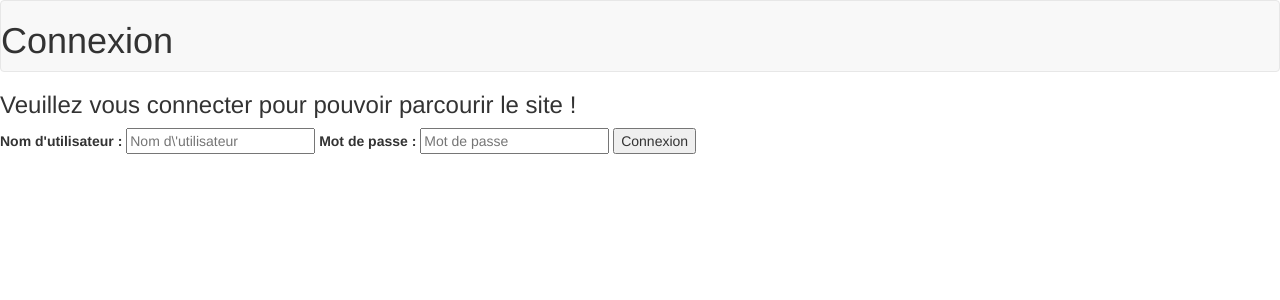
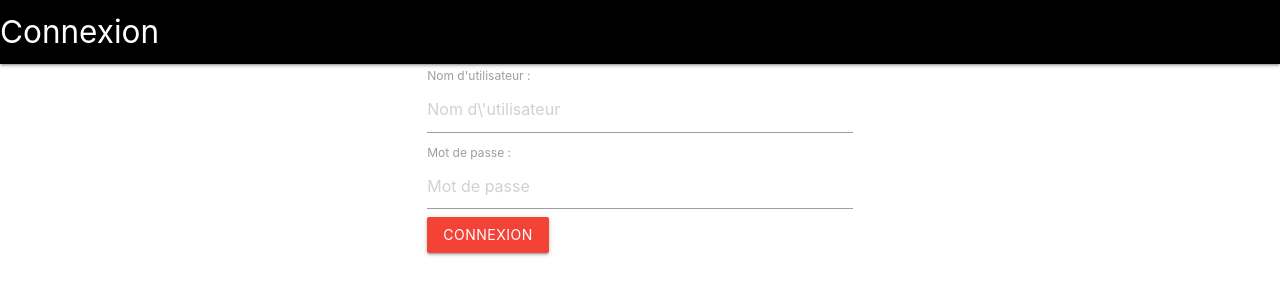
Before and after one commit to Sodoxs/Projet_Hopital, a Symfony app: template Site/templates/security/login.html.twig in a window 1280 px wide. Shown: the top 300 px of the page. Run offline with Twig, Linux system fonts and the light colour scheme; the template is opened without the code that fills it, so the values that code supplies are empty; some libraries are stand-ins or nearby versions.

Commit message:
modified:   Site/config/packages/security.yaml 	modified:   Site/templates/base.html.twig 	modified:   Site/templates/security/login.html.twig

```diff
--- a/Site/templates/base.html.twig
+++ b/Site/templates/base.html.twig
@@ -7,23 +7,21 @@
 
         {% block stylesheets %}{% endblock %}
 
-        {% block css %}
-            <link rel="stylesheet" href="//maxcdn.bootstrapcdn.com/bootstrap/3.2.0/css/bootstrap.min.css">
-        {% endblock %}
+        {#<link rel="stylesheet" href="//maxcdn.bootstrapcdn.com/bootstrap/3.2.0/css/bootstrap.min.css">#}
+        <link rel="stylesheet" href="https://cdnjs.cloudflare.com/ajax/libs/materialize/1.0.0/css/materialize.min.css">
+
     </head>
 
     <body>
 
-    <nav class="navbar navbar-default">
+    <nav class="black">
         {% block navbar %}
         {% endblock %}
 
-        <div class="container-fluid">
-            <div class="navbar-colapse">
-                {% if is_granted('ROLE_MEDECIN') or is_granted('ROLE_INFIRMIER') or is_granted('ROLE_ACCUEIL') or is_granted('ROLE_GESTIONNAIRE') or is_granted('ROLE_PHARMACIEN') %}
-                    <a href="{{ path('app_logout') }}">{{ app.user }} (Déconnexion)</a>
-                {% endif %}
-            </div>
+        <div class="nav-wrapper">
+            {% if is_granted('ROLE_MEDECIN') or is_granted('ROLE_INFIRMIER') or is_granted('ROLE_ACCUEIL') or is_granted('ROLE_GESTIONNAIRE') or is_granted('ROLE_PHARMACIEN') %}
+                <a href="{{ path('app_logout') }}">{{ app.user }} (Déconnexion)</a>
+            {% endif %}
         </div>
     </nav>
 
@@ -34,6 +32,7 @@
         <script src="https://code.jquery.com/jquery-3.3.1.slim.min.js" integrity="sha384-q8i/X+965DzO0rT7abK41JStQIAqVgRVzpbzo5smXKp4YfRvH+8abtTE1Pi6jizo" crossorigin="anonymous"></script>
         <script src="https://cdnjs.cloudflare.com/ajax/libs/popper.js/1.14.6/umd/popper.min.js" integrity="sha384-wHAiFfRlMFy6i5SRaxvfOCifBUQy1xHdJ/yoi7FRNXMRBu5WHdZYu1hA6ZOblgut" crossorigin="anonymous"></script>
         <script src="https://stackpath.bootstrapcdn.com/bootstrap/4.2.1/js/bootstrap.min.js" integrity="sha384-B0UglyR+jN6CkvvICOB2joaf5I4l3gm9GU6Hc1og6Ls7i6U/mkkaduKaBhlAXv9k" crossorigin="anonymous"></script>
+        <script src="https://cdnjs.cloudflare.com/ajax/libs/materialize/1.0.0/js/materialize.min.js"></script>
         {% block javascripts %}{% endblock %}
     </body>
 </html>
--- a/Site/templates/security/login.html.twig
+++ b/Site/templates/security/login.html.twig
@@ -1,14 +1,20 @@
 {% extends 'base.html.twig' %}
 
-{% block navbar %}<h1>Connexion</h1>{% endblock %}
+{% block navbar %}
+<ul class="brand-logo left">
+    <li class="white-text">
+        Connexion
+    </li>
+</ul>
+{% endblock %}
 {% block body %}
-
-    <h3>Veuillez vous connecter pour pouvoir parcourir le site !</h3>
 
     {% if error %}
         <div>{{ error.messageKey|trans(error.messageData, 'security') }}</div>
     {% endif %}
-
+    <div class="container">
+        <div class="row">
+            <div class="col s12 m6 offset-m3">
                 <form action="{{ path('app_login_check') }}" method="post">
                     <label for="username">Nom d'utilisateur :</label>
                     <input type="text" id="username" name="_username" value="{{ last_username }}" placeholder="Nom d\'utilisateur" />
@@ -16,6 +22,9 @@
                     <label for="password">Mot de passe :</label>
                     <input type="password" id="password" name="_password" placeholder="Mot de passe">
 
-        <button type="submit">Connexion</button>
+                    <button class="btn red waves-effect" type="submit">Connexion</button>
                 </form>
+            </div>
+        </div>
+    </div>
 {% endblock %}
```
Also changed, not shown: 1 other file. Lines whose indentation alone changed are shown as unchanged.
